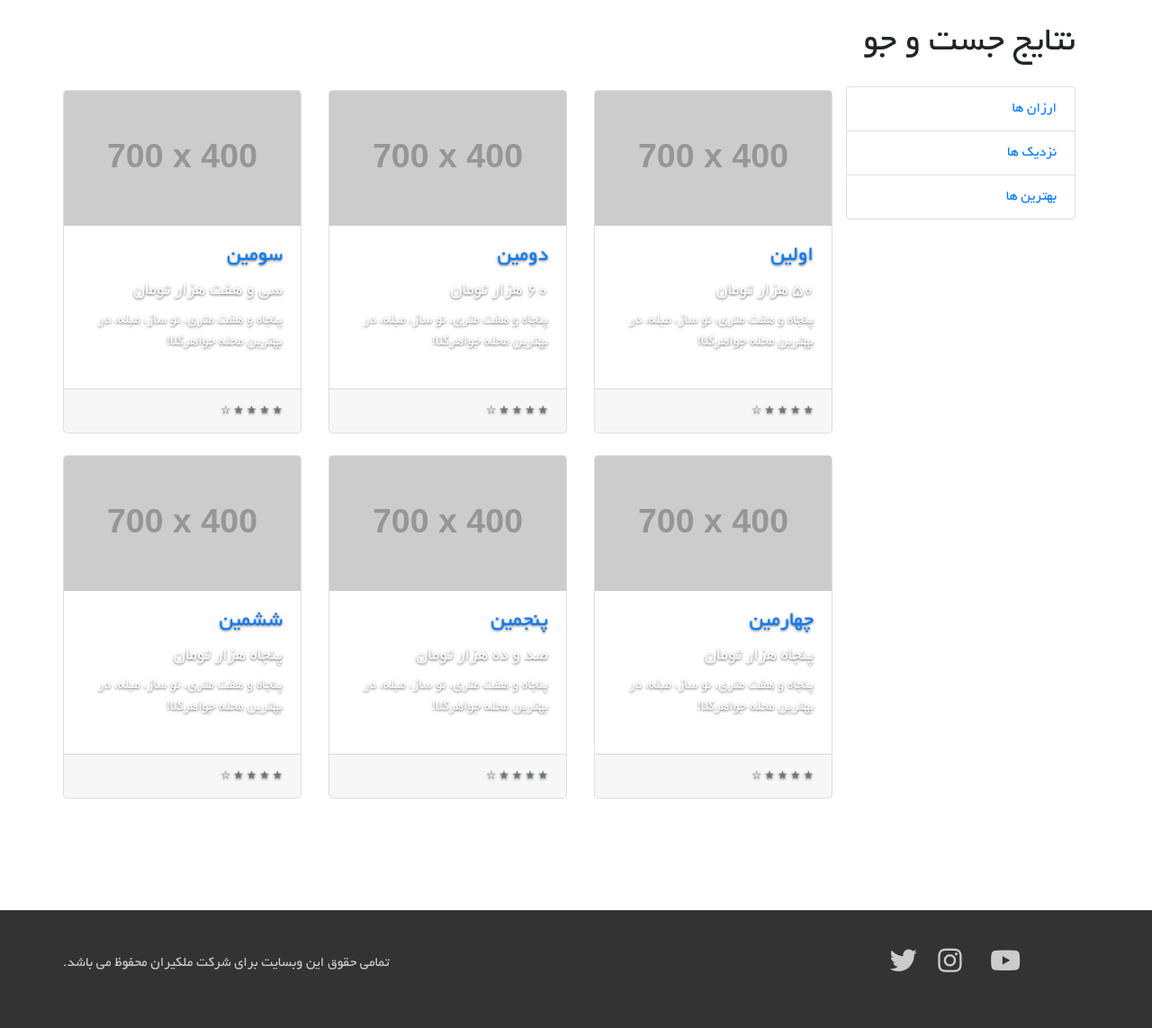
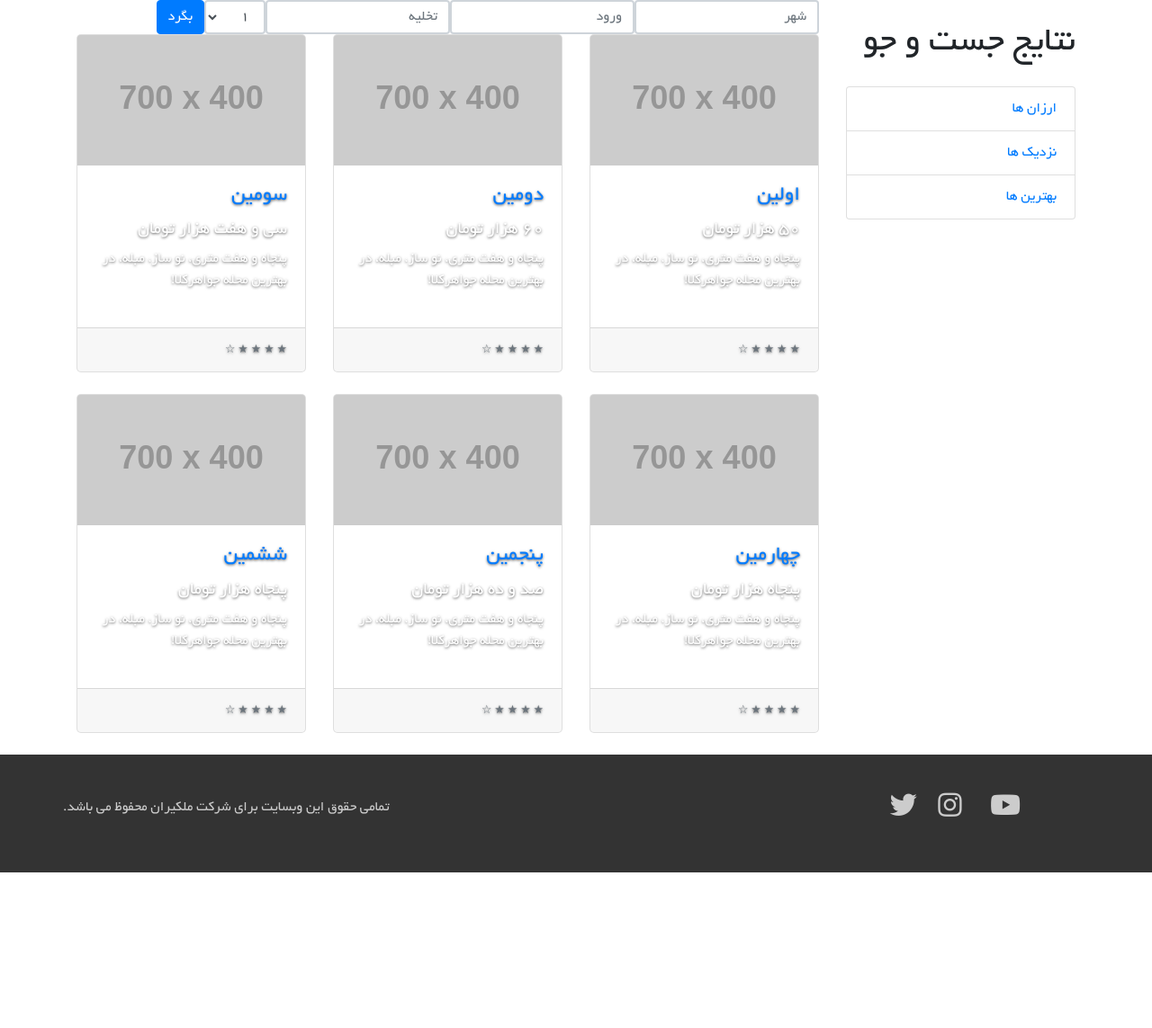
Before and after one commit to Monajem/tahlil, a Django app: page /result in a window 1280 px wide. Shown: the part 150-1293 px from the top of the page at 90% size. After the commit the page ends 1120 px from the top, so only its background shows below. Run offline with Django 3.2, Linux system fonts and the light colour scheme; grey boxes labelled with a size stand in for pictures from a placeholder-image service; some libraries are stand-ins or nearby versions.

Commit message:
minor improvements

```diff
--- a/main/static/main/main.css
+++ b/main/static/main/main.css
@@ -792,3 +792,8 @@ textarea.input100 {
 .img-padding{
     padding: 10px;
 }
+
+.form-padded {
+    padding: 20px 0;
+
+}
--- a/main/templates/main/home.html
+++ b/main/templates/main/home.html
@@ -7,6 +7,7 @@
         <h1>به ملکیران خوش آمدید!</h1>
         <p>اجاره خانه در سرتاسر ایران</p>
         <form action="#" class="form-inline">
+          <input type="text" class="form-control input-lg" placeholder="شهر">
           <input type="text" class="form-control input-lg" placeholder="ورود">
           <input type="text" class="form-control input-lg" placeholder="تخلیه">
           <select name="" id="" class="form-control input-lg">
--- a/main/templates/main/result.html
+++ b/main/templates/main/result.html
@@ -8,7 +8,7 @@
 
       <div class="row">
 
-        <div class="col-lg-3">
+        <div class="col-md-3">
 
           <h1 class="my-4"> نتایج جست و جو</h1>
           <div class="list-group">
@@ -20,7 +20,24 @@
         </div>
         <!-- /.col-lg-3 -->
 
-        <div class="col-lg-9 padded">
+          <div class="col-md-9 ">
+
+         <form action="#" class="form-inline  ">
+          <input type="text" class="form-control input-md" placeholder="شهر">
+          <input type="text" class="form-control input-md" placeholder="ورود">
+          <input type="text" class="form-control input-md" placeholder="تخلیه">
+          <select name="" id="" class="form-control input-md">
+              <option value="1">۱</option>
+              <option value="2">۲</option>
+              <option value="3">۳</option>
+              <option value="4">۴</option>
+              <option value="5">+۵</option>
+          </select>
+          <input type="submit" class="btn btn-primary" value="بگرد">
+        </form>
+
+
+
 
           <div class="row">
 
```
